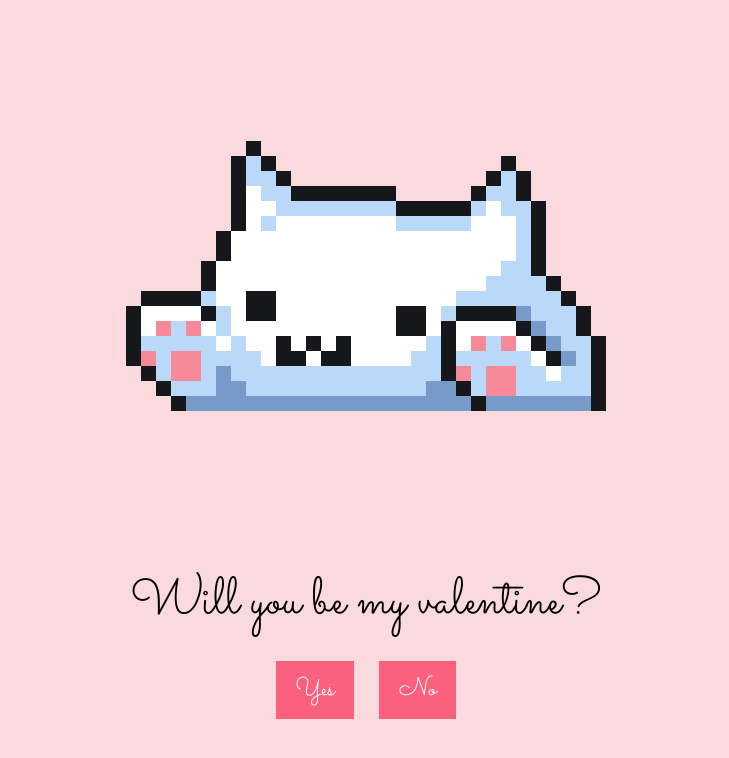
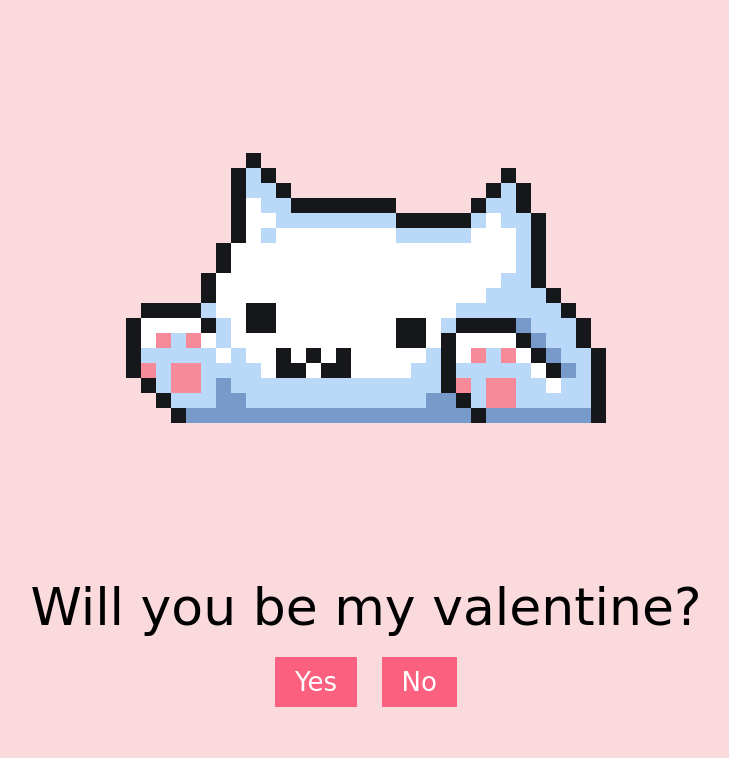
Before and after one commit to prey4sh/valentines, a plain HTML site: page index.html in a window 1280 px wide. Shown: the whole page, without its empty margins (274-1003 px from the left). Drawn offline with Linux system fonts and the light colour scheme.

Commit message:
index.html

```diff
--- a/index.html
+++ b/index.html
@@ -4,7 +4,7 @@
     <meta charset="UTF-8">
     <meta name="viewport" content="width=device-width, initial-scale=1.0">
     <title>Will You Be My Valentine?</title>
-    <link rel="stylesheet" href="https://fonts.googleapis.com/css2?family=Sacramento&display=swap">
+    <link rel="stylesheet" href="https://fonts.googleapis.com/css2?family=Playfair+Display&display=swap">
     <link rel="stylesheet" href="style.css"> <!-- Link to external stylesheet -->
 </head>
 <body>
```
